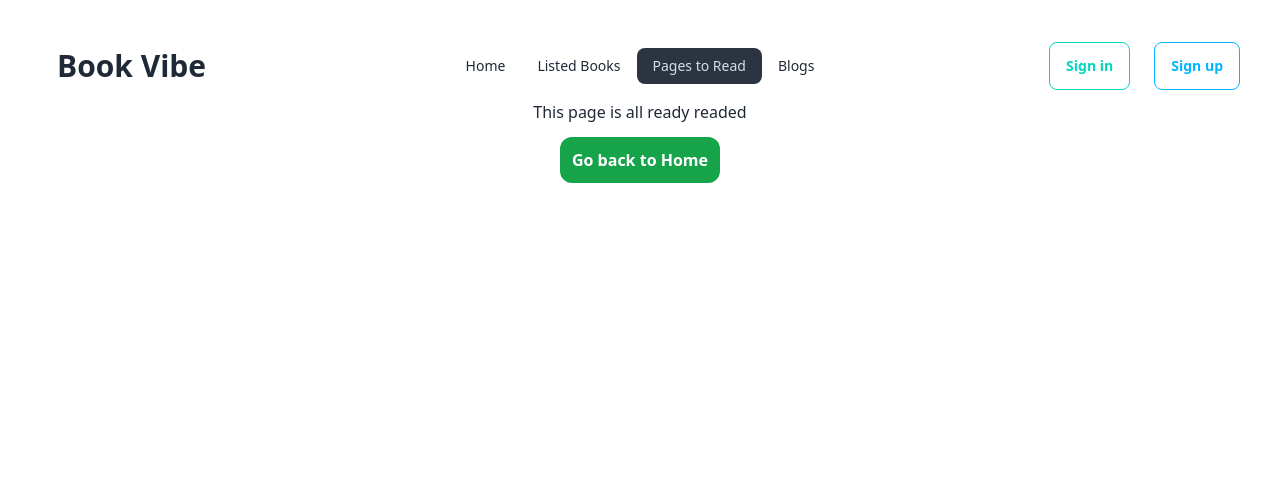
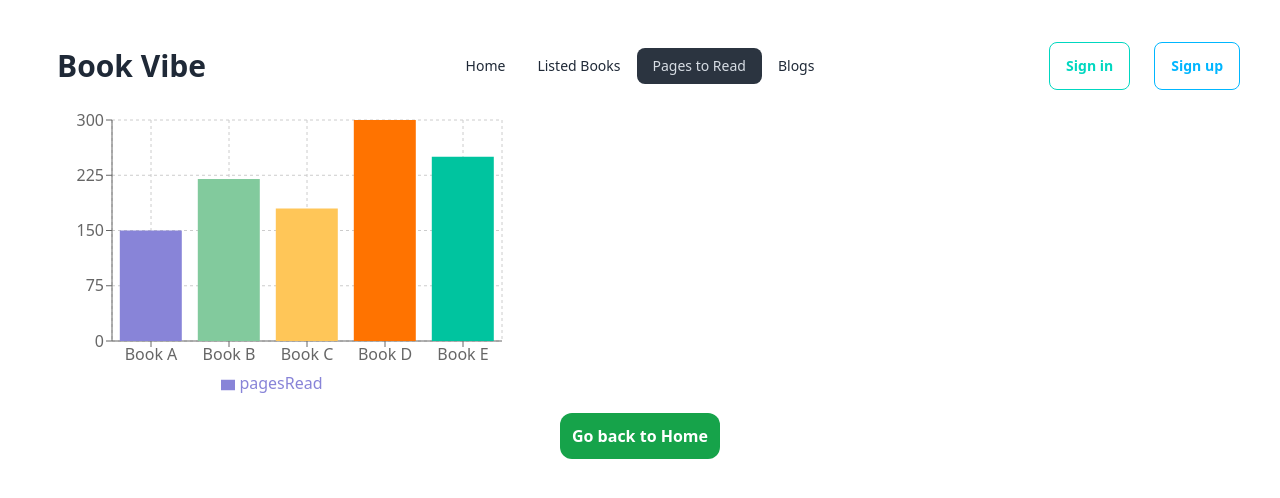
Before and after one commit to SanjidaOSD/assignment-8-books-vibe, a React (Vite) app: page /read in a window 1280 px wide. Shown: the top 498 px of the page. Built offline with nearby package versions, Linux system fonts and the light colour scheme.

Commit message:
created barchart

```diff
--- a/package.json
+++ b/package.json
@@ -13,7 +13,9 @@
     "react": "^18.2.0",
     "react-dom": "^18.2.0",
     "react-icons": "^5.0.1",
-    "react-router-dom": "^6.22.3"
+    "react-router-dom": "^6.22.3",
+    "react-toastify": "^10.0.5",
+    "recharts": "^2.12.3"
   },
   "devDependencies": {
     "@types/react": "^18.2.66",
--- a/src/Components/BookDetails/BookDetails.jsx
+++ b/src/Components/BookDetails/BookDetails.jsx
@@ -1,4 +1,7 @@
 import { Link, useLoaderData, useParams } from "react-router-dom";
+import { ToastContainer, toast } from 'react-toastify';
+import 'react-toastify/dist/ReactToastify.css';
+
 
 
 const BookDetails = () => {
@@ -6,8 +9,16 @@ const BookDetails = () => {
     const books = useLoaderData();
     const { bookId } = useParams();
     const book = books.find(book => book.bookId === bookId);
-    const { bookName, author, review, tags, totalPages, publisher, yearOfPublishing, rating, image, category } = book
-    // console.log(book);
+    const { bookName, author, review, totalPages, publisher, yearOfPublishing, rating, image, category } = book
+
+const handleWishlist = ()=>{
+    toast('Books added to wishlist');
+}
+const handleRead = ()=>{
+    toast('Books added to read list')
+}
+
+
     return (
         <div>
             <div className="hero min-h-screen bg-base-200 rounded-2xl">
@@ -38,7 +49,7 @@ const BookDetails = () => {
                             </div>
                            <div className="flex justify-between items-center">
                            <p>Year of Publishing : </p>
-                            <p className="mr-[275px] text-xl font-bold">{yearOfPublishing}</p>
+                            <p className="mr-[265px] text-xl font-bold">{yearOfPublishing}</p>
                            </div>
                            <div className="flex justify-between items-center">
                            <p>Rating :</p>
@@ -46,8 +57,9 @@ const BookDetails = () => {
                            </div>
                         </div>
                         <div className="mt-16">
-                            <Link className="bg-[#2a6e93] p-3 mr-8  rounded-xl text-white font-bold" to='/home'>Read...</Link>
-                            <Link className="bg-[#29769f] p-3 rounded-xl text-white font-bold" to='/home'>Wishlist</Link>
+                            <button onClick={handleRead} className="bg-[#2a6e93] p-3 mr-8  rounded-xl text-white font-bold" to='/home'>Read...</button>
+                            <button onClick={handleWishlist} className="bg-[#29769f] p-3 rounded-xl text-white font-bold" to='/home'>Wishlist</button>
+                            <ToastContainer />
                         </div>
 
                     </div>
--- a/src/Components/ReadPages/ReadPages.jsx
+++ b/src/Components/ReadPages/ReadPages.jsx
@@ -1,12 +1,105 @@
-import { Link } from "react-router-dom";
+// import { Link } from "react-router-dom";
+// import { BarChart, Bar, Cell, XAxis, YAxis, CartesianGrid, TriangleBar, Line } from 'recharts';
 
 
+// const ReadPages = () => {
+
+//     const bookReadingData = [
+//         { book: "Book A", pagesRead: 150 },
+//         { book: "Book B", pagesRead: 220 },
+//         { book: "Book C", pagesRead: 180 },
+//         { book: "Book D", pagesRead: 300 },
+//         { book: "Book E", pagesRead: 250 }
+//     ];
+
+//     return (
+//         <div>
+//             <h1>This page is all ready readed</h1>
+//             {/* <BarChart width={500} height={400} data={bookReadingData}>
+//                 <Line dataKey='pagesRead'></Line>
+//                 <CartesianGrid strokeDasharray="3 3" />
+//                 <XAxis dataKey="name" />
+//                 <YAxis />
+
+//             </BarChart> */}
+
+//             <BarChart
+//                 width={500}
+//                 height={300}
+//                 data={data}
+//                 margin={{
+//                     top: 20,
+//                     right: 30,
+//                     left: 20,
+//                     bottom: 5,
+//                 }}
+//             >
+//                 <CartesianGrid strokeDasharray="3 3" />
+//                 <XAxis dataKey="name" />
+//                 <YAxis />
+//                 <Bar dataKey="uv" fill="#8884d8" shape={<TriangleBar />} label={{ position: 'top' }}>
+//                     {data.map((entry, index) => (
+//                         <Cell key={`cell-${index}`} fill={colors[index % 20]} />
+//                     ))}
+//                 </Bar>
+//             </BarChart>
+
+
+
+
+//             <div className="mt-6">
+//                 <Link className="bg-green-600 p-3 rounded-xl text-white font-bold" to='/home'>Go back to Home</Link>
+//             </div>
+//         </div>
+//     );
+// };
+
+// export default ReadPages;
+
+
+
+import { Link } from 'react-router-dom';
+import { BarChart, Bar, XAxis, YAxis, CartesianGrid, Tooltip, Legend, Cell } from 'recharts';
+
 const ReadPages = () => {
+    const bookReadingData = [
+        { book: "Book A", pagesRead: 150 },
+        { book: "Book B", pagesRead: 220 },
+        { book: "Book C", pagesRead: 180 },
+        { book: "Book D", pagesRead: 300 },
+        { book: "Book E", pagesRead: 250 }
+    ];
+
+    const colors = ['#8884d8', '#82ca9d', '#ffc658', '#ff7300', '#00C49F'];
+
     return (
-        <div>
-            <h1>This page is all ready readed</h1>
+        <div className='items-center'>
+
+            <BarChart
+                width={500}
+                height={300}
+                data={bookReadingData}
+                margin={{
+                    top: 20,
+                    right: 30,
+                    left: 20,
+                    bottom: 5,
+                }}
+            >
+                <CartesianGrid strokeDasharray="3 3" />
+                <XAxis dataKey="book" />
+                <YAxis />
+                <Tooltip />
+                <Legend />
+                <Bar dataKey="pagesRead" fill="#8884d8">
+                    {bookReadingData.map((entry, index) => (
+                        <Cell key={`cell-${index}`} fill={colors[index % colors.length]} />
+                    ))}
+                </Bar>
+            </BarChart>
+
             <div className="mt-6">
-            <Link className="bg-green-600 p-3 rounded-xl text-white font-bold" to='/home'>Go back to Home</Link>
+                <Link  className="bg-green-600 p-3 rounded-xl text-white font-bold" to='/home'>Go back to Home</Link>
             </div>
         </div>
     );
```
Also changed, not shown: 1 other file (tests, documents, lock files or other folders).
